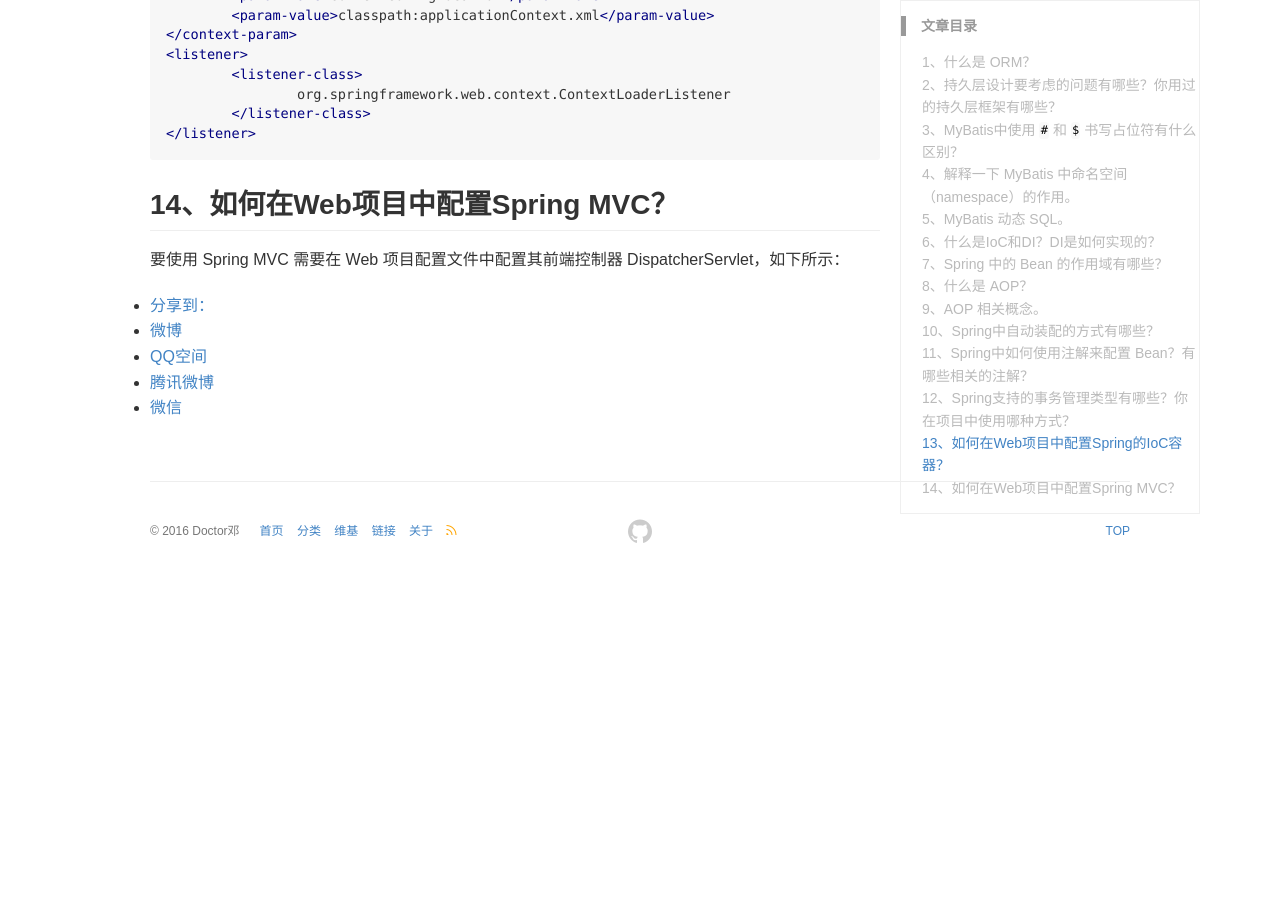
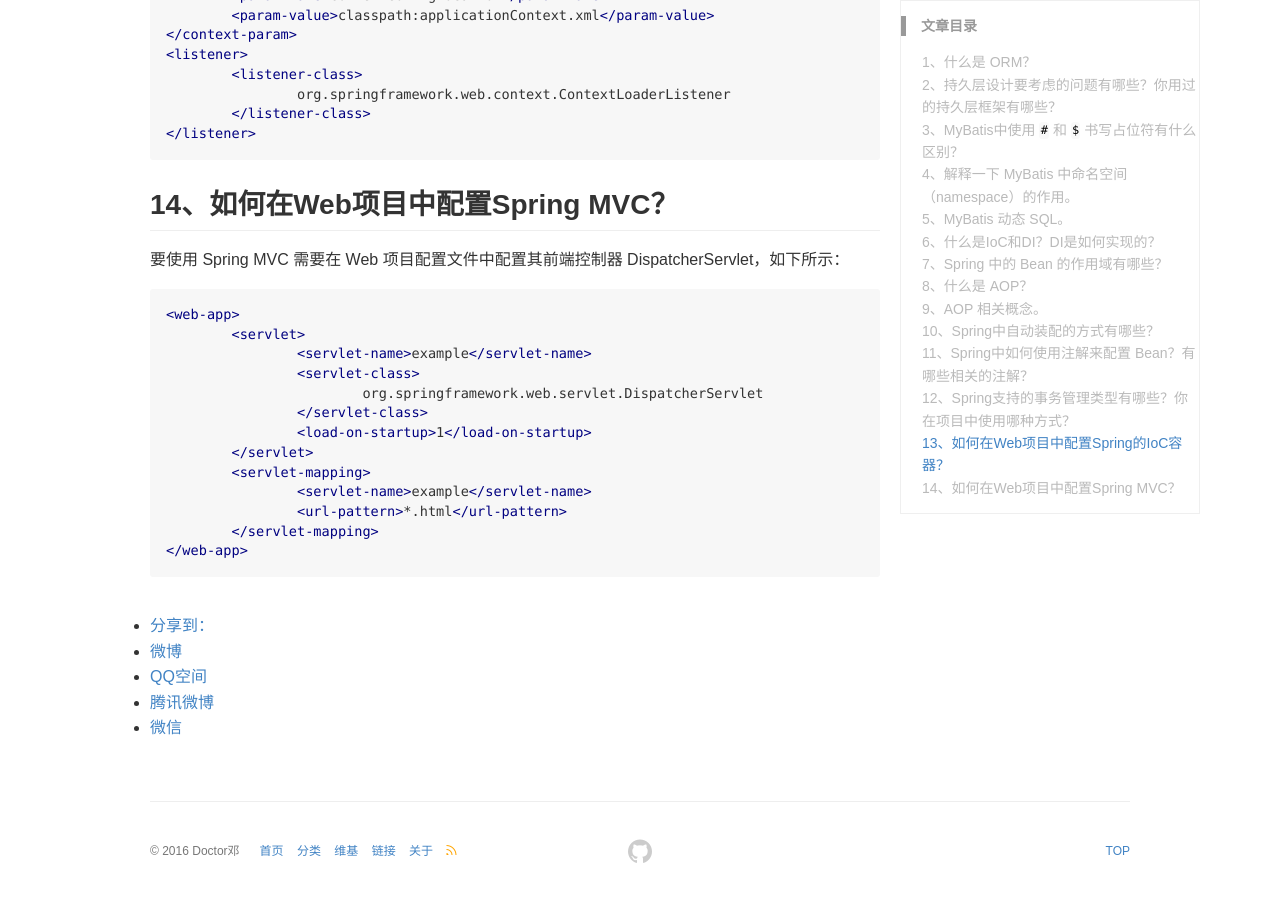
Before and after one commit to DoctorDeng/DoctorDeng.github.io, a Jekyll site: the page built from _posts/2016-09-18-java-SSM.md, in a window 1280 px wide and 900 px high, scrolled down 9097 px. Built offline with Jekyll 4.4.1, drawn with Linux system fonts in a browser that asks for light colours; comment, search, counter and statistics services are not loaded; before the commit the page ends 9677 px from its top, so only the background shows below that.

Commit message:
modify file

````diff
--- a/_posts/2016-09-18-java-SSM.md
+++ b/_posts/2016-09-18-java-SSM.md
@@ -315,3 +315,19 @@ Spring 支持编程式事务管理和声明式事务管理。许多 Spring 框
 ```
 ## 14、如何在Web项目中配置Spring MVC？
 要使用 Spring MVC 需要在 Web 项目配置文件中配置其前端控制器 DispatcherServlet，如下所示：
+
+```xml?linenums
+<web-app>
+	<servlet>
+		<servlet-name>example</servlet-name>
+		<servlet-class>
+			org.springframework.web.servlet.DispatcherServlet
+		</servlet-class>
+		<load-on-startup>1</load-on-startup>
+	</servlet>
+	<servlet-mapping>
+		<servlet-name>example</servlet-name>
+		<url-pattern>*.html</url-pattern>
+	</servlet-mapping>
+</web-app>
+```
````
